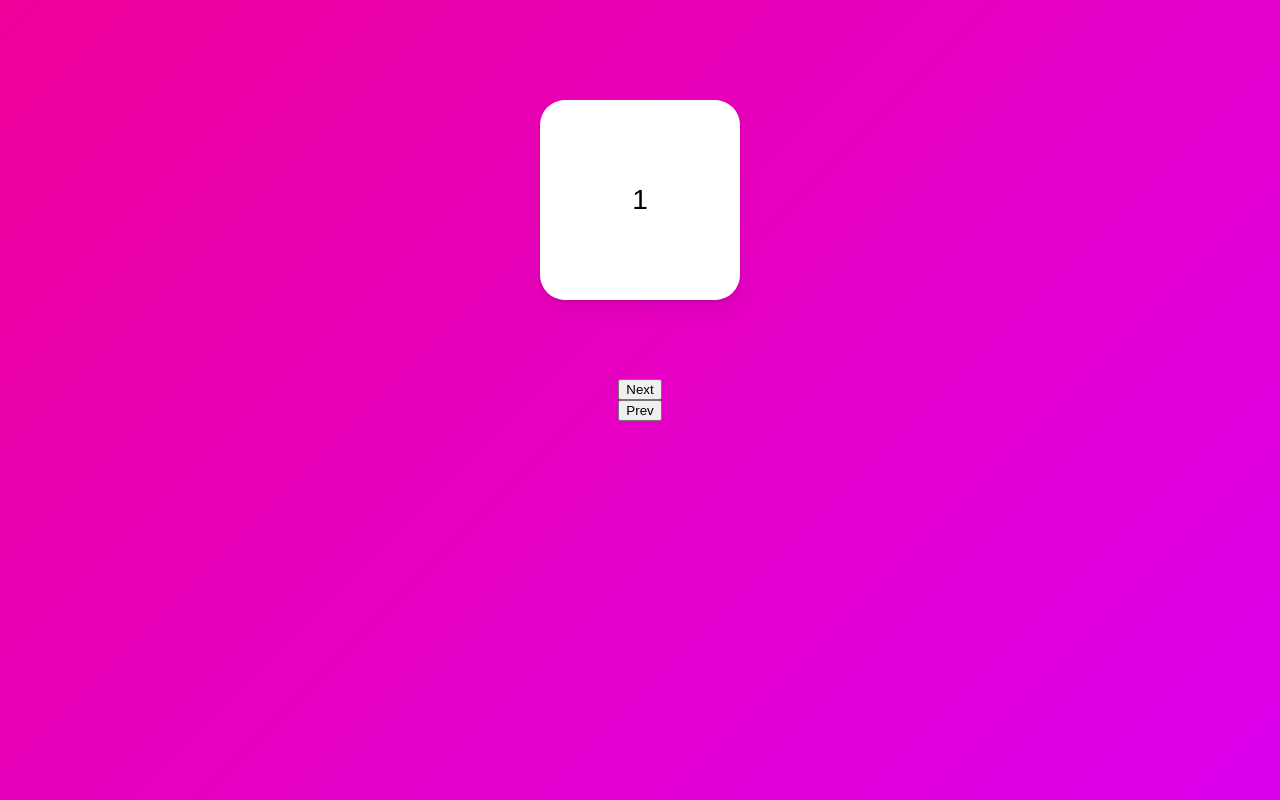
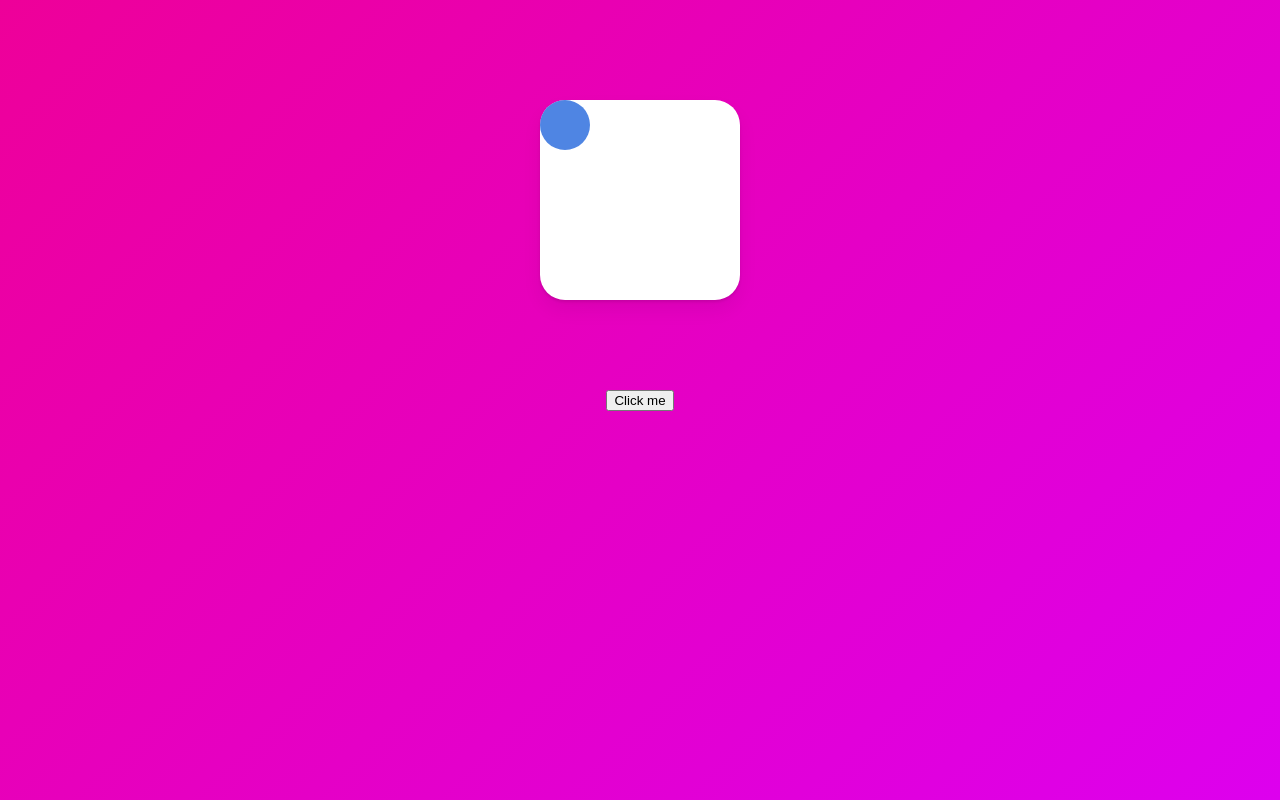
Before and after one commit to ezurno/react-animate, a React (Create React App) app: page / in a window 1280 px wide. Built offline with nearby package versions, Linux system fonts and the light colour scheme.

Commit message:
LEARN: layout animate
1. layout이 변경 되는 animation을 만들 경우 parent tag의 style props를 값을 받아와 수정

2. children tag의 props로 layout을 넣으면 자동으로 animation 생성

```diff
--- a/src/App.tsx
+++ b/src/App.tsx
@@ -30,78 +30,35 @@ const Box = styled(motion.div)`
   position: absolute;
   top: 100px;
   display: flex;
-  align-items: center;
-  justify-content: center;
+
   font-size: 28px;
 `;
 
-const BiggerBox = styled.div`
-  width: 600px;
-  height: 600px;
-  background-color: rgba(255, 255, 255, 0.2);
+const Circle = styled(motion.div)`
+  width: 50px;
+  height: 50px;
   border-radius: 25px;
-  display: flex;
-  justify-content: center;
-  align-items: center;
-  overflow: hidden;
+  background-color: rgba(35, 103, 221, 0.8);
 `;
 
-const BoxVarient: Variants = {
-  initial: (back: Boolean) => ({
-    opacity: 0,
-    scale: 0,
-    x: back ? -300 : 300,
-  }),
-
-  animate: {
-    x: 0,
-    scale: 1,
-    opacity: 1,
-    transition: {
-      duration: 1,
-    },
-  },
-
-  exit: (back: Boolean) => ({
-    x: back ? 300 : -300,
-    scale: 0,
-    opacity: 0,
-    transition: {
-      duration: 1,
-    },
-  }),
-};
-
 function App() {
-  const [pageNumber, setPageNumber] = useState(1);
-  const [back, setBack] = useState(false);
-
-  const onNext = async () => {
-    await setBack(false);
-    setPageNumber((page) => (page === 10 ? 10 : page + 1));
-  };
-  const onPrev = async () => {
-    await setBack(true);
-    // code 엔 영향을 주지 않지만 set이 실행 되기 전에 setPageNumber가 먼저 실행 되어 방향이 뒤틀리게 됨 => 비동기식 처리로 해결
-    setPageNumber((page) => (page === 1 ? 1 : page - 1));
+  const [touch, setTouch] = useState(false);
+  const onClick = () => {
+    setTouch((current) => !current);
   };
 
   return (
     <Wrapper>
-      <AnimatePresence mode="wait" custom={back}>
-        <Box
-          custom={back}
-          variants={BoxVarient}
-          initial="initial"
-          exit="exit"
-          animate="animate"
-          key={pageNumber}
-        >
-          {pageNumber}
-        </Box>
-      </AnimatePresence>
-      <button onClick={onNext}>Next</button>
-      <button onClick={onPrev}>Prev</button>
+      <Box
+        style={{
+          justifyContent: touch ? "center" : "flex-start",
+          alignItems: touch ? "center" : "flex-start",
+        }}
+      >
+        <Circle layout />
+      </Box>
+
+      <button onClick={onClick}>Click me</button>
     </Wrapper>
   );
 }
```
